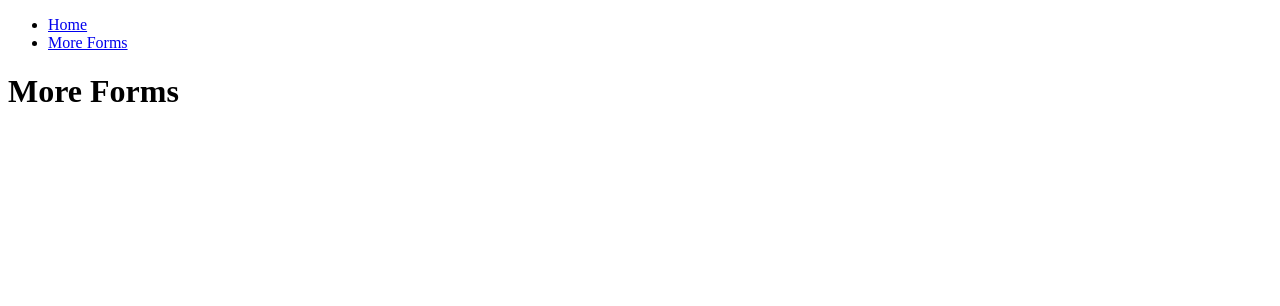
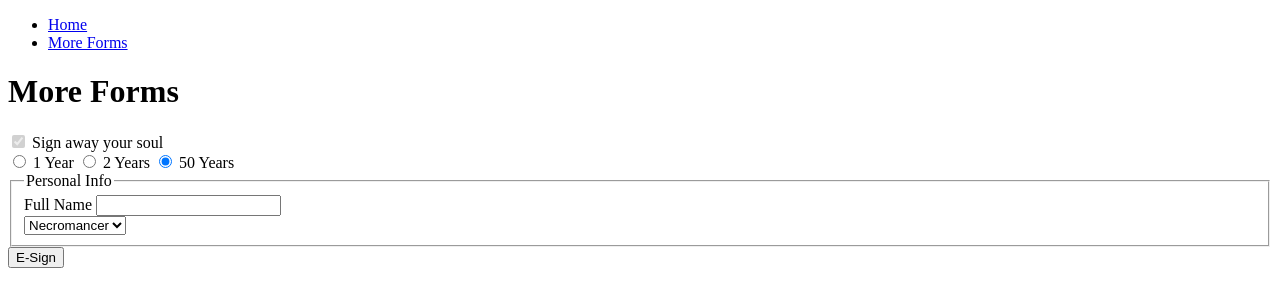
Before and after one commit to kat-thomas/INFO-I210, a plain HTML site: page week-3/moreforms.html in a window 1280 px wide. Drawn offline with Linux system fonts and the light colour scheme.

Commit message:
modified moreforms.html in week 3, created and finished lab 2.10

```diff
--- a/week-3/moreforms.html
+++ b/week-3/moreforms.html
@@ -13,5 +13,77 @@
       </ul>
     </nav>
     <h1>More Forms</h1>
+
+    <form action="moreforms.html" method="get">
+      <div>
+        <input
+          type="checkbox"
+          name="soulContract"
+          id="soulContract"
+          checked
+          disabled
+          value="Signed"
+        />
+        <label for="soulContract">Sign away your soul</label>
+      </div>
+
+      <div>
+        <input
+          type="radio"
+          name="lengthContract"
+          id="lengthContract1"
+          value="1"
+        />
+        <label for="lengthContract1">1 Year</label>
+
+        <input
+          type="radio"
+          name="lengthContract"
+          id="lengthContract2"
+          value="2"
+        />
+        <label for="lengthContract2">2 Years</label>
+
+        <input
+          type="radio"
+          name="lengthContract"
+          id="lengthContract3"
+          checked
+          value="50"
+        />
+        <label for="lengthContract3">50 Years</label>
+      </div>
+
+      <fieldset>
+        <legend>Personal Info</legend>
+        <div>
+          <label for="fullname">Full Name</label>
+          <input
+            type="text"
+            name="fullname"
+            id="fullname"
+            required
+            list="commonNames"
+          />
+
+          <datalist id="commonNames">
+            <option value="Scrappy">Scrappy</option>
+            <option value="Meowth">Meowth</option>
+            <option value="Human">Human</option>
+          </datalist>
+        </div>
+
+        <select name="title" id="title">
+          <option value="Necromancer">Necromancer</option>
+          <option value="Jester">Jester</option>
+          <option value="Barbarian">Barbarian</option>
+          <option value="Janitor">Janitor</option>
+        </select>
+      </fieldset>
+
+      <div>
+        <input type="submit" value="E-Sign" />
+      </div>
+    </form>
   </body>
 </html>
```
Also changed, not shown: lab2.10/index.html (added, +36 -0 lines).
